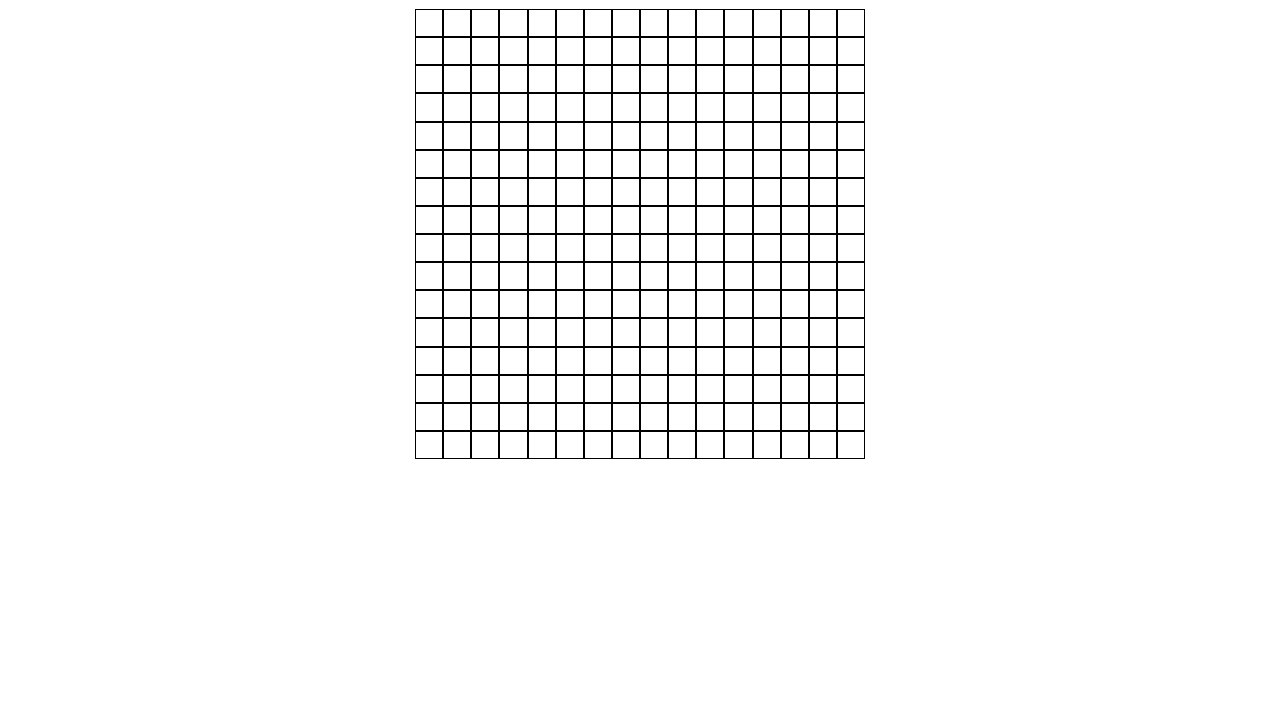
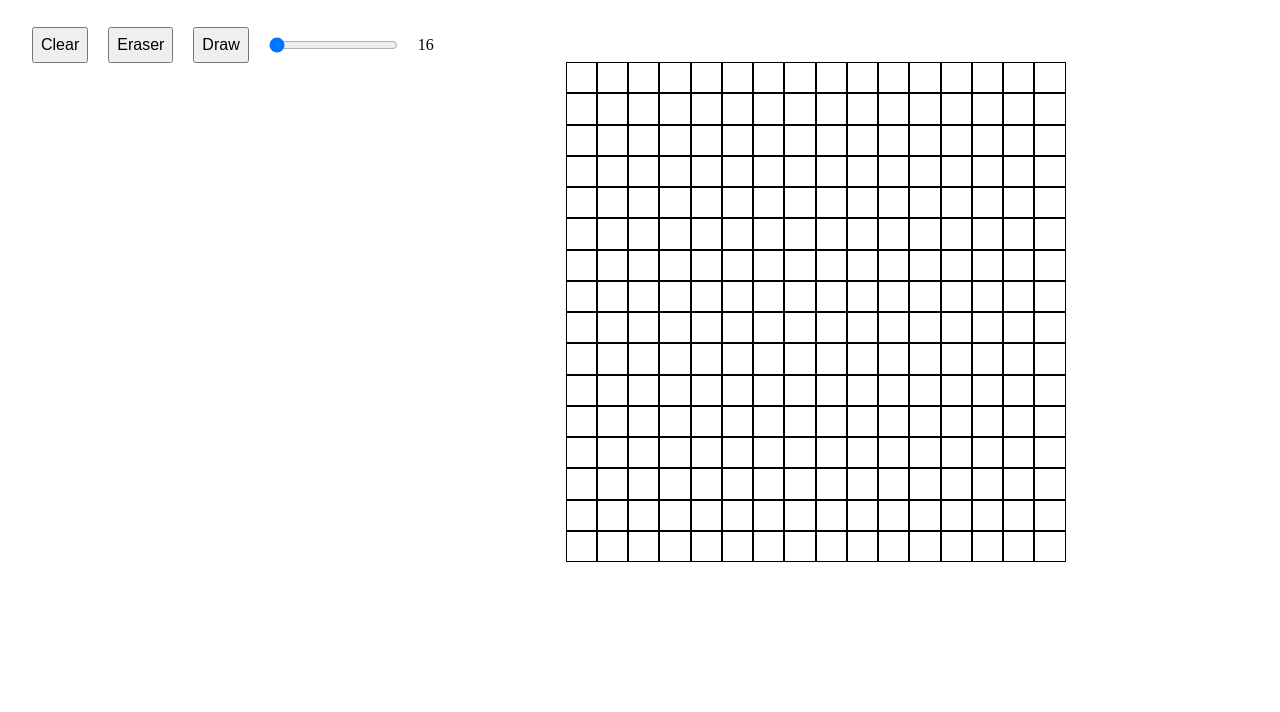
Before and after one commit to jbprojects95/odin-etch-a-sketch, a plain HTML site: page index.html in a window 1280 px wide. Shown: the part 88-800 px from the top of the page. Drawn offline with Linux system fonts and the light colour scheme.

Commit message:
Added slider for grid control, changed layout

```diff
--- a/index.html
+++ b/index.html
@@ -8,12 +8,23 @@
     <script defer src="script.js"></script>
   </head>
   <body>
+    <div class="header-btn-container">
       <div class="header-title">
         <h1 class="title">Etch-a-sketch</h1>
       </div>
       <div class="btn-container">
         <button class="clear">Clear</button>
         <button class="erase">Eraser</button>
+        <button class="draw">Draw</button>
+        <input
+          type="range"
+          min="16"
+          max="100"
+          value="16"
+          oninput="rangeValue.innerText = this.value"
+          class="slider" />
+        <p class="range-value">16</p>
+      </div>
     </div>
     <div class="container">
       <div class="grid-container"></div>
--- a/script.js
+++ b/script.js
@@ -1,14 +1,40 @@
-function makeDivs(numDivs) {
+// function makeDivs(numDivs) {
+//   const container = document.querySelector(".grid-container");
+
+//   for (let d = 0; d < numDivs * numDivs; d++) {
+//     let cells = document.createElement("div");
+//     const boxSize = 450 / numDivs;
+//     cells.classList.add("cells");
+//     cells.style.width = boxSize + "px";
+//     cells.style.height = boxSize + "px";
+//     container.appendChild(cells);
+//   }
+// }
+
+// makeDivs(16);
+
+const slider = document.querySelector(".slider");
+const sliderValue = document.querySelector(".range-value");
+slider.addEventListener("change", () => {
   const container = document.querySelector(".grid-container");
-  for (let d = 0; d < numDivs * numDivs; d++) {
+  sliderValue.textContent = slider.value;
+  if (container.hasChildNodes()) {
+    container.innerHTML = "";
+  }
+  makeDivs(slider.value);
+});
+
+const makeDivs = (numValue) => {
+  const container = document.querySelector(".grid-container");
+  for (let d = 0; d < numValue * numValue; d++) {
     let cells = document.createElement("div");
-    const boxSize = 450 / numDivs;
+    const boxSize = 500 / numValue;
     cells.classList.add("cells");
     cells.style.width = boxSize + "px";
     cells.style.height = boxSize + "px";
     container.appendChild(cells);
   }
-}
+};
 
 makeDivs(16);
 
@@ -24,7 +50,10 @@ let clearBtn = document.querySelector(".clear");
 clearBtn.addEventListener("click", () => {
   const gridDivs = document.querySelectorAll(".cells");
   gridDivs.forEach((div) => {
-    div.classList.remove("colour-change");
+    div.style.backgroundColor = "white";
+    div.addEventListener("mouseover", () => {
+      div.style.backgroundColor = "black";
+    });
   });
 });
 
@@ -34,7 +63,18 @@ eraseBtn.addEventListener("click", () => {
   const hoverErase = document.querySelectorAll(".cells");
   hoverErase.forEach((div) => {
     div.addEventListener("mouseover", function () {
-      div.classList.remove("colour-change");
+      div.style.backgroundColor = "white";
     });
   });
 });
+
+drawBtn = document.querySelector(".draw");
+
+drawBtn.addEventListener("click", () => {
+  const blackHover = document.querySelectorAll(".cells");
+  blackHover.forEach((div) => {
+    div.addEventListener("mouseover", () => {
+      div.style.backgroundColor = "black";
+    });
+  });
+});
--- a/style.css
+++ b/style.css
@@ -8,22 +8,35 @@ body {
   min-height: 100vh;
   height: 100vh;
   display: flex;
+}
+
+.header-btn-container {
+  display: flex;
   flex-direction: column;
-  justify-content: flex-start;
-  align-items: center;
+  gap: 30px;
+  margin-left: 20px;
 }
 
 .header-title {
   display: flex;
-  justify-content: center;
-  /* padding: 18px; */
+  justify-content: space-around;
+  align-items: flex-start;
+
+  padding: 18px;
+}
+
+.container {
+  display: flex;
+  align-items: center;
+  margin-left: 90px;
 }
 
 .grid-container {
   display: flex;
   flex-wrap: wrap;
-  width: 450px;
-  height: 450px;
+  width: 500px;
+  height: 500px;
+  margin: 30px;
 }
 
 .cells {
@@ -45,6 +58,7 @@ body {
 
 .btn-container {
   display: flex;
+
   justify-content: center;
   align-items: center;
   padding: 12px;
@@ -52,7 +66,8 @@ body {
 }
 
 .clear,
-.erase {
+.erase,
+.draw {
   padding: 7px;
   font-size: 16px;
 }
```
Lines whose indentation alone changed are shown as unchanged.
